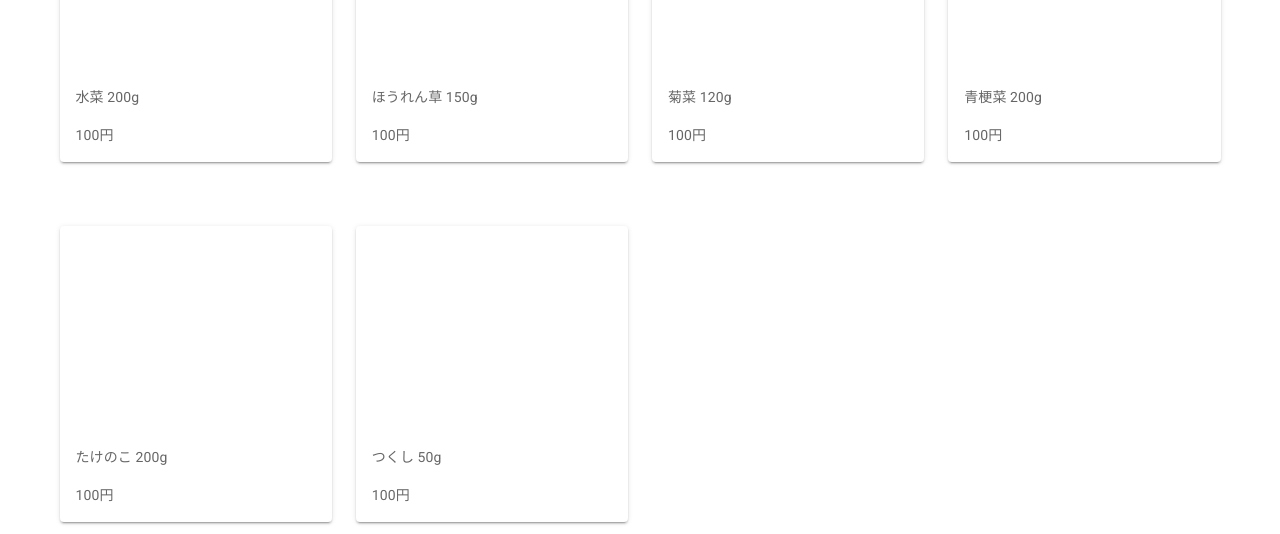
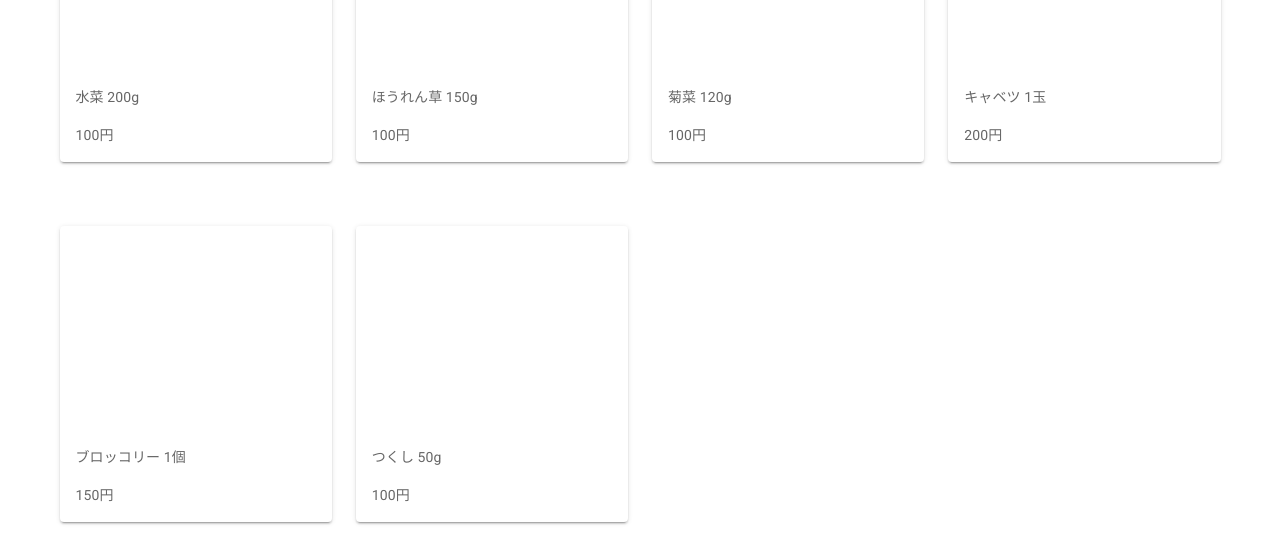
Before and after one commit to masayukihirosawa/farmHirosawa, a Vue app: page / in a window 1280 px wide. Shown: the part 570-1104 px from the top of the page. Built offline with nearby package versions, Linux system fonts and the light colour scheme.

Commit message:
アイテム詳細ページの文章差し替え。

```diff
--- a/src/store.js
+++ b/src/store.js
@@ -11,6 +11,7 @@ export default new Vuex.Store({
       {
         id: 1,
         title: "水菜 200g",
+        text: "サラダの定番野菜、水菜。 ツナ缶を使ったサラダ、お肉を使ったサラダ、豆腐サラダ、、、。 何と合わせてもいい感じになるのいろいろアレンジしてみてくださいね。",
         price: 100,
         img: require("@/assets/mizuna.jpg"),
         quantity: 1,
@@ -18,6 +19,7 @@ export default new Vuex.Store({
       {
         id: 2,
         title: "ほうれん草 150g",
+        text: "寒さにあたって甘みの増したほうれん草。 お浸しや和えもの、いろんなおかずにアレンジしてみてくださいね。",
         price: 100,
         img: require("@/assets/mizuna.jpg"),
         quantity: 1,
@@ -25,27 +27,31 @@ export default new Vuex.Store({
       {
         id: 3,
         title: "菊菜 120g",
+        text: "お鍋料理の定番野菜、菊菜。 さっと湯通してお浸しにしても、シャキシャキして美味しいですよ。",
         price: 100,
         img: require("@/assets/mizuna.jpg"),
         quantity: 1,
       },
       {
         id: 4,
-        title: "青梗菜 200g",
-        price: 100,
+        title: "キャベツ 1玉",
+        text: "春に採れる春キャベツ。 葉が柔らかく、加熱料理はもちろんサラダなどの生食でも美味しくいただけます。",
+        price: 200,
         img: require("@/assets/mizuna.jpg"),
         quantity: 1,
       },
       {
         id: 5,
-        title: "たけのこ 200g",
-        price: 100,
+        title: "ブロッコリー 1個",
+        text: "サラダやお弁当に大活躍なブロッコリー。 マヨネーズやつぶマスタードが欲しくなる。 茎の部分も美味しいですよ。",
+        price: 150,
         img: require("@/assets/mizuna.jpg"),
         quantity: 1,
       },
       {
         id: 6,
         title: "つくし 50g",
+        text: "毎年にょきにょき生えてくるつくし。 シンプルに醤油で炒めたり、佃煮にすると美味しいですよ。",
         price: 100,
         img: require("@/assets/mizuna.jpg"),
         quantity: 1,
--- a/src/views/Item.vue
+++ b/src/views/Item.vue
@@ -15,10 +15,7 @@
           >
             <v-card flat>
               <v-card-title>{{ item.title }}</v-card-title>
-              <v-card-text>
-                Lorem ipsum dolor sit amet consectetur adipisicing elit.
-                Corrupti obcaecati maiores
-              </v-card-text>
+              <v-card-text>{{ item.text }}</v-card-text>
               <v-card-title>¥ {{ item.price }}</v-card-title>
             </v-card>
             <v-card flat class="mt-md-16">
```
